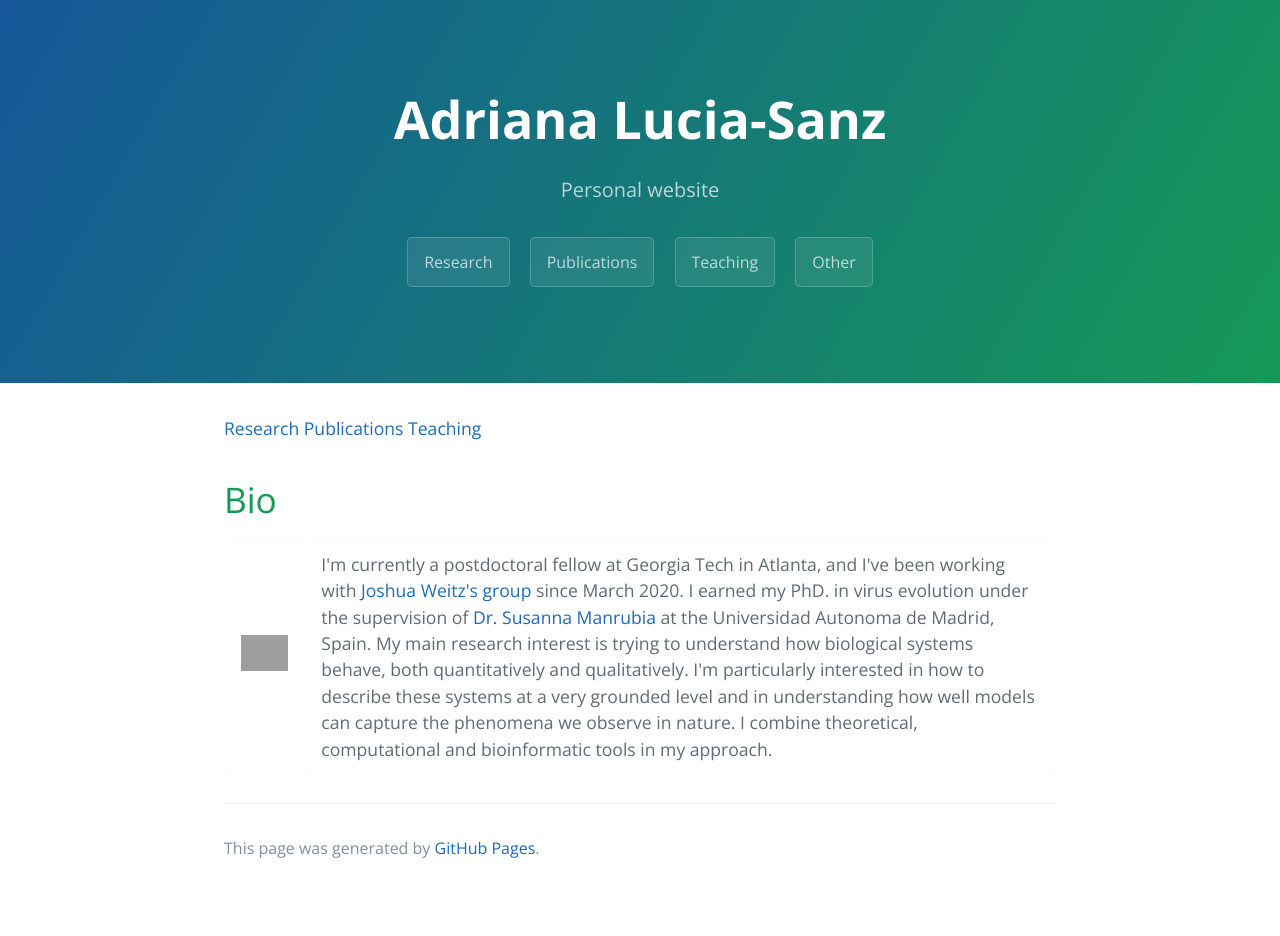
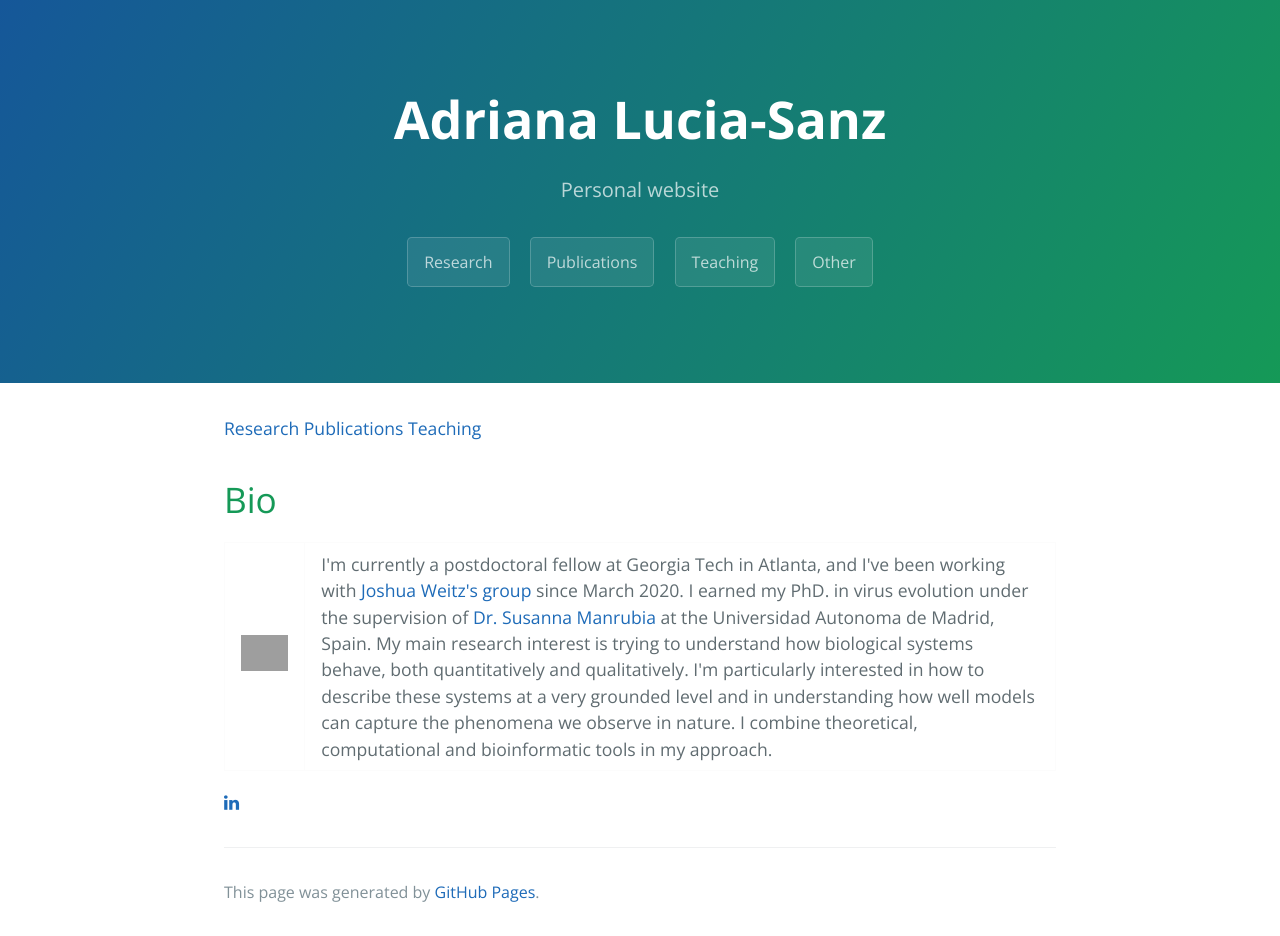
Before and after one commit to aluciasanz/aluciasanz.github.io, a Jekyll site: the page built from index.md, in a window 1280 px wide. Built offline with Jekyll 4.4.1, drawn with Linux system fonts in a browser that asks for light colours; before the commit the page ends 900 px from its top, so only the background shows below that; grey boxes are pictures that could not be loaded.

Commit message:
Update index.md

```diff
--- a/index.md
+++ b/index.md
@@ -17,3 +17,8 @@ layout: default
   </td>
   </tr>
   </table>
+
+<!-- Add icon library -->
+<link rel="stylesheet" href="https://cdnjs.cloudflare.com/ajax/libs/font-awesome/4.7.0/css/font-awesome.min.css">
+<!-- Add font awesome icons -->
+<a href="linkedin.com/in/adriana-lucia-sanz-864bb560" class="fa fa-linkedin"></a>
```
